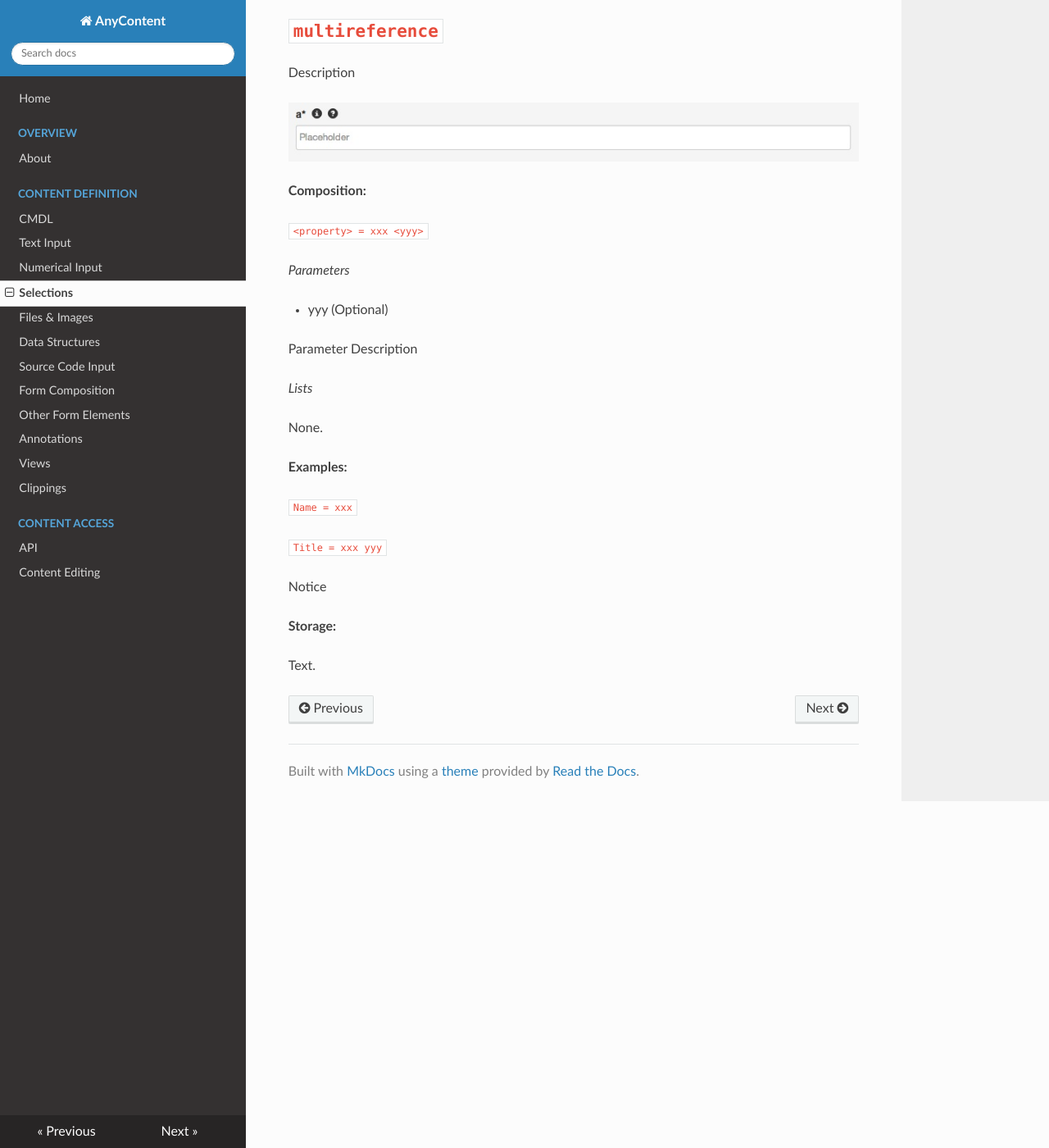
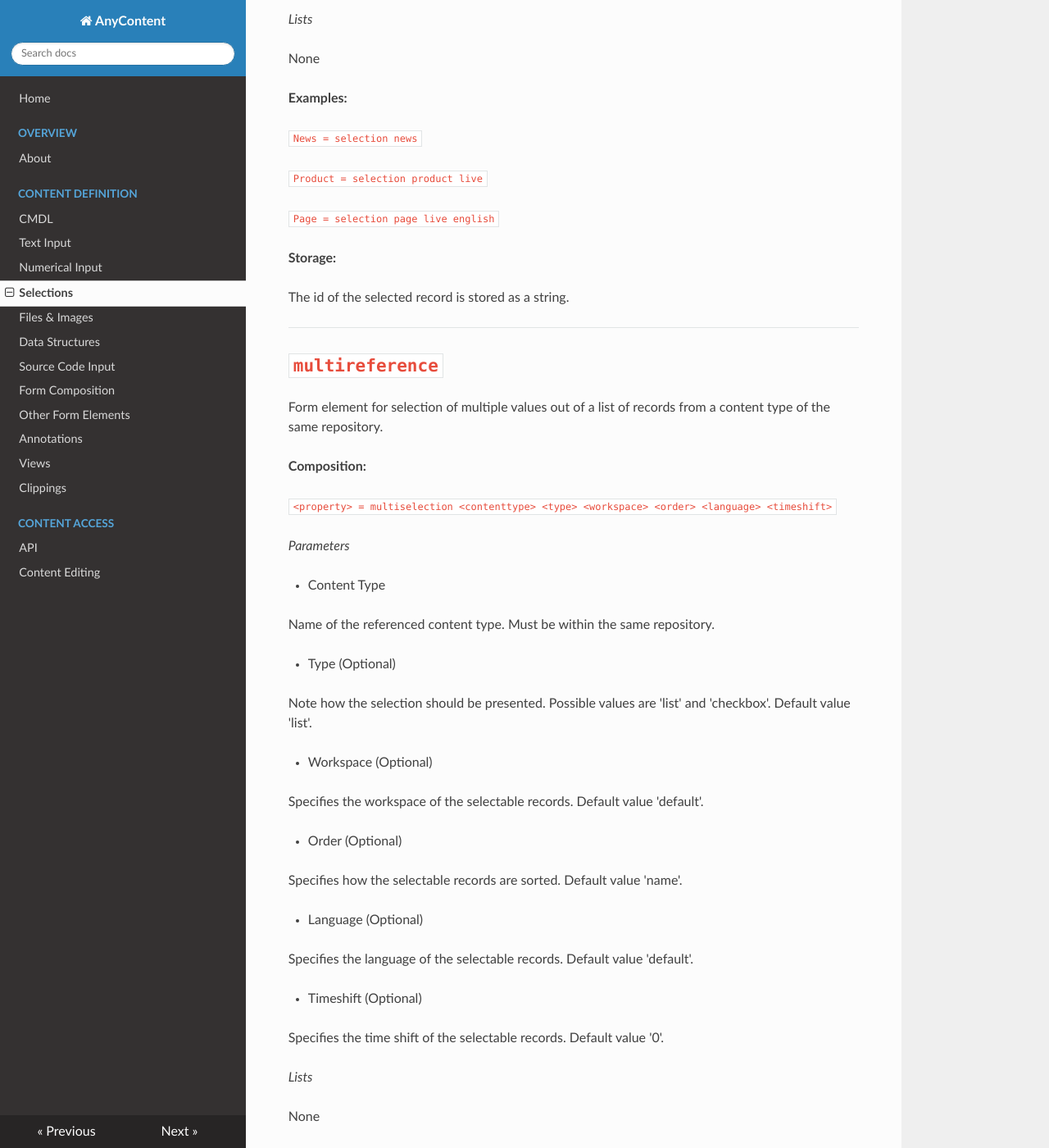
Before and after one commit to nhagemann/anycontent-cmdl-docs, an MkDocs documentation site: the page built from docs/cmdl/selections.md, in a window 1280 px wide and 1400 px high, scrolled down 3788 px. Shown: the whole window at 82% size. Built offline with MkDocs 1.6.1, drawn with Linux system fonts in a browser that asks for light colours; nearby versions of some CDN libraries; old or Windows-style settings are respelled for this version of MkDocs; some of the changed text lies outside the part shown.

Commit message:
mkdocs rewrite

```diff
--- a/docs/cmdl/selections.md
+++ b/docs/cmdl/selections.md
@@ -103,72 +103,106 @@ List of selectable values.
 
 The selected values are stored as a comma separated string, e.g. "Mystery,Science Fiction".
 
-* * *
-
 #`reference`
 
-Description
-
-![a* = textfield L](https://raw.githubusercontent.com/nhagemann/anycontent-cmdl-docs/master/images/formelement/textfield.jpg)
-
+Form element for selection of one value out of a list of records from a content type of the same repository.
 
 **Composition:**
 
-`<property> = xxx <yyy>`
+`<property> = reference <contenttype> <type> <workspace> <order> <language> <timeshift>`
 
 _Parameters_
 
-* yyy (Optional)
+* Content Type
 
-Parameter Description
+Name of the referenced content type.
+
+* Type (Optional)
+
+Note how the selection should be presented. Possible values are 'radio', 'toggle' and 'dropdown'. Default value 'dropdown'.
+
+* Workspace (Optional)
+
+Specifies the workspace of the selectable records. Default value 'default'.
+
+* Order (Optional)
+
+Specifies how the selectable records are sorted. Default value 'name'.
+
+* Language (Optional)
+
+Specifies the language of the selectable records. Default value 'default'.
+
+* Timeshift (Optional)
+
+Specifies the time shift of the selectable records. Default value '0'.
 
 _Lists_
 
-None.
+None
 
 **Examples:**
 
-`Name = xxx`
+`News = selection news`
 
-`Title = xxx yyy`
+`Product = selection product live`
 
-Notice
+`Page = selection page live english`
 
 **Storage:**
 
-Text.
+The id of the selected record is stored as a string.
 
 * * *
 
 #`multireference`
 
-Description
+Form element for selection of multiple values out of a list of records from a content type of the same repository.
 
-![a* = textfield L](https://raw.githubusercontent.com/nhagemann/anycontent-cmdl-docs/master/images/formelement/textfield.jpg)
 
 
 **Composition:**
 
-`<property> = xxx <yyy>`
+`<property> = multiselection <contenttype> <type> <workspace> <order> <language> <timeshift>`
 
 _Parameters_
 
-* yyy (Optional)
+* Content Type
 
-Parameter Description
+Name of the referenced content type. Must be within the same repository.
+
+* Type (Optional)
+
+Note how the selection should be presented. Possible values are 'list' and 'checkbox'. Default value 'list'.
+
+* Workspace (Optional)
+
+Specifies the workspace of the selectable records. Default value 'default'.
+
+* Order (Optional)
+
+Specifies how the selectable records are sorted. Default value 'name'.
+
+* Language (Optional)
+
+Specifies the language of the selectable records. Default value 'default'.
+
+* Timeshift (Optional)
+
+Specifies the time shift of the selectable records. Default value '0'.
 
 _Lists_
 
-None.
+None
 
 **Examples:**
 
-`Name = xxx`
+`News = multiselection news`
 
-`Title = xxx yyy`
+`Product = multiselection product live`
 
-Notice
+`Page = multiselection page live english`
 
 **Storage:**
 
-Text.
+The ids of the selected records are stored as a comma separated string, e.g. "4,8,2".
```
